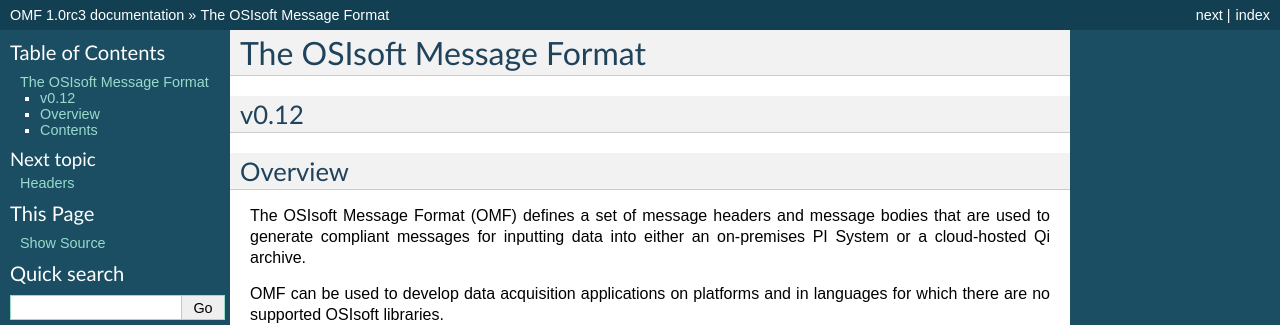
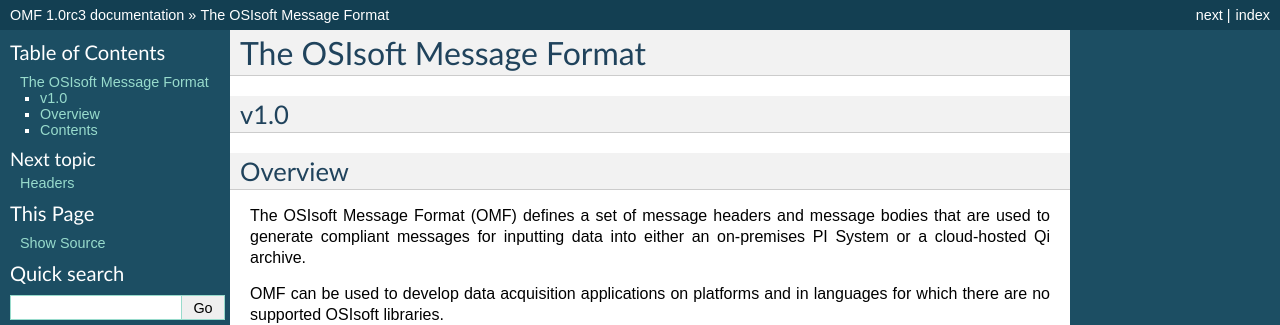
Before and after one commit to AVEVA/OMF-Docs, a Sphinx documentation site: the page built from docs/index.rst, in a window 1280 px wide. Shown: the top 325 px of the page. Built offline with Sphinx 7.4.7, drawn with Linux system fonts in a browser that asks for light colours.

Commit message:
Update index.rst

```diff
--- a/docs/index.rst
+++ b/docs/index.rst
@@ -1,7 +1,7 @@
 The OSIsoft Message Format
 ==========================
 
-v0.12
+v1.0
 -----
 
 
```
